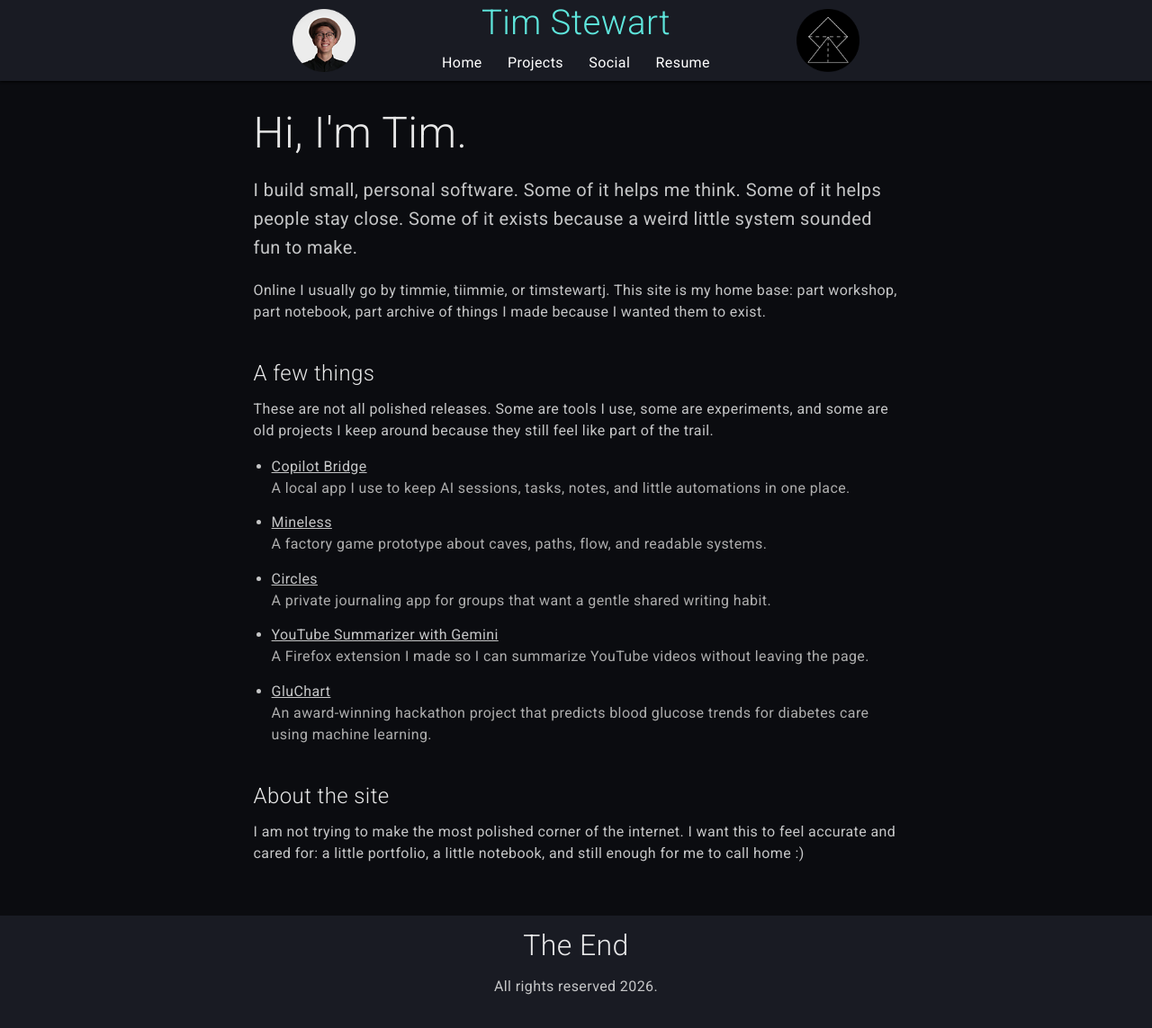
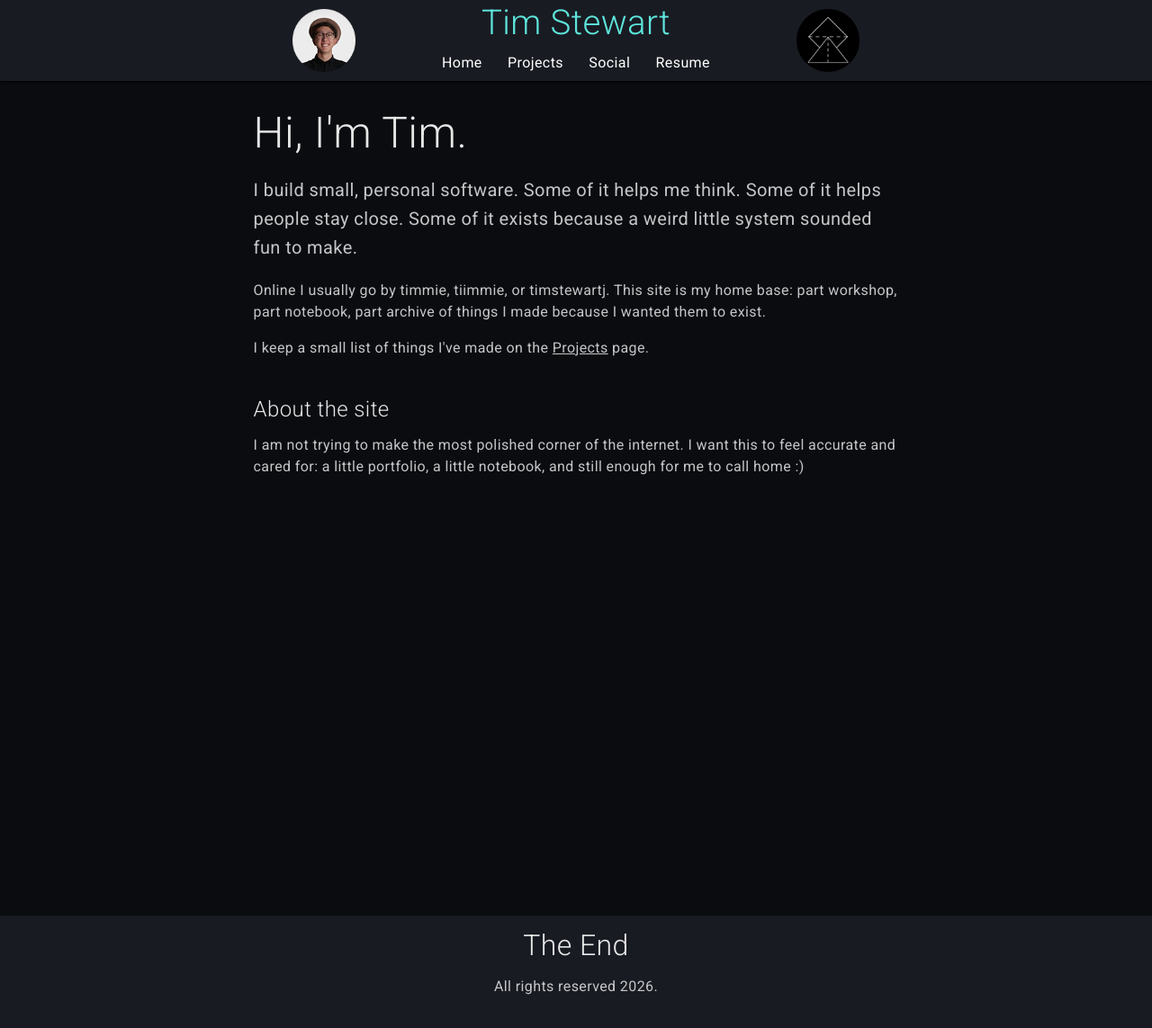
Before and after one commit to TimStewartJ/personal-site, a Jekyll site: the page built from index.html, in a window 1280 px wide and 1143 px high. Shown: the whole window at 90% size. Built offline with Jekyll 4.4.1, drawn with Linux system fonts in a browser that asks for light colours.

Commit message:
Replace homepage project list with pointer
Co-authored-by: Copilot <223556219+Copilot@users.noreply.github.com>

```diff
--- a/assets/css/section.css
+++ b/assets/css/section.css
@@ -19,19 +19,6 @@
 .lede {
 	font-size: 1.25em;
 	line-height: 1.6em;
-}
-
-.feature-list {
-	padding-left: 1.25em;
-}
-
-.feature-list li {
-	margin-bottom: 0.9em;
-}
-
-.feature-list span {
-	color: #adadad;
-	display: block;
 }
 
 .section img {
--- a/index.html
+++ b/index.html
@@ -13,24 +13,9 @@ title: Home
             Online I usually go by timmie, tiimmie, or timstewartj. This site is my home base: part workshop,
             part notebook, part archive of things I made because I wanted them to exist.
         </p>
-    </div>
-
-    <div class="section wide">
-        <h2>A few things</h2>
         <p>
-            These are not all polished releases. Some are tools I use, some are experiments, and some are old projects
-            I keep around because they still feel like part of the trail.
+            I keep a small list of things I've made on the <a href="{{ "/projects" | relative_url }}">Projects</a> page.
         </p>
-        <ul class="feature-list">
-            {% for post in site.posts %}
-            {% if post.featured %}
-            <li>
-                <a href="{{ post.url | relative_url }}">{{ post.title }}</a>
-                <span>{{ post.desc }}</span>
-            </li>
-            {% endif %}
-            {% endfor %}
-        </ul>
     </div>
 
     <div class="section wide">
```
